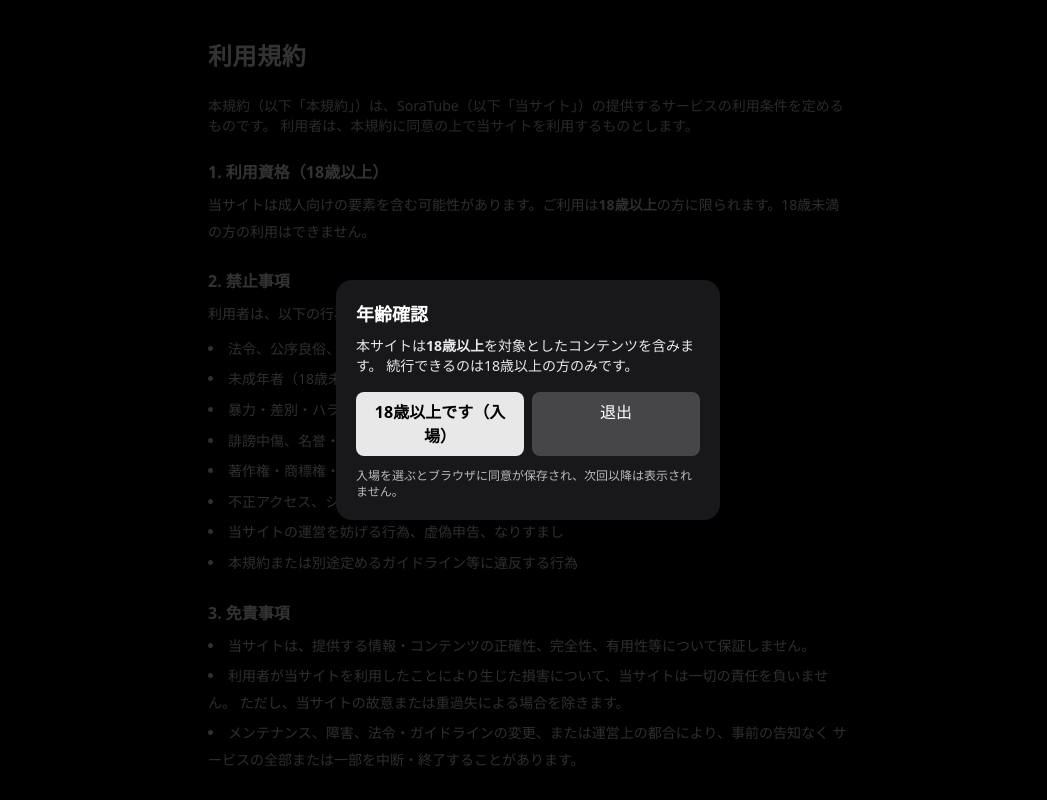
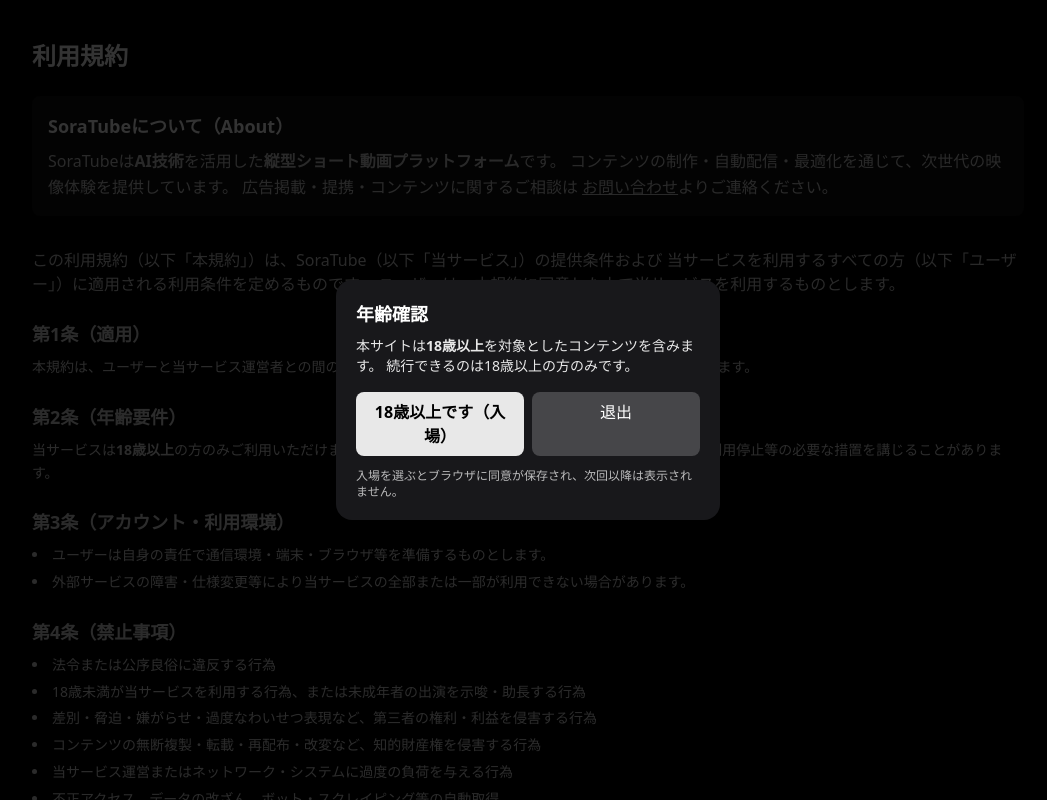
Before and after one commit to inkproduction1400-bot/sora-tube, a Next.js app: page /terms in a window 1280 px wide. Shown: the top 800 px of the page, without its empty margins (112-1159 px from the left). Built offline with nearby package versions, Linux system fonts and the light colour scheme.

Commit message:
chore: header rename to SoraTube + add about copy

```diff
--- a/app/contact/page.tsx
+++ b/app/contact/page.tsx
@@ -23,6 +23,8 @@
         <p className="mb-6 opacity-80">
           お問い合わせは以下のメールアドレスまでご連絡ください。
         </p>
+        <p>広告掲載・提携・掲載リクエスト等についても、以下メール宛にご連絡ください。</p>
+
 
         <div className="rounded-2xl border border-white/10 bg-white/5 p-5">
           <div className="mb-2 text-sm opacity-70">メールアドレス</div>
--- a/app/terms/page.tsx
+++ b/app/terms/page.tsx
@@ -1,106 +1,142 @@
 // app/terms/page.tsx
 export const metadata = {
     title: "利用規約 | SoraTube",
-    description:
-      "SoraTube の利用規約。18歳以上の利用条件、禁止事項、免責、権利侵害の申立窓口、準拠法・管轄について定めます。",
+    description: "SoraTubeの利用規約",
   };
 
   export default function TermsPage() {
     return (
-      <main className="min-h-[100dvh] bg-black text-white">
-        <div className="mx-auto w-full max-w-2xl px-4 py-10">
-          <h1 className="mb-6 text-2xl font-extrabold tracking-wide">利用規約</h1>
+      <main className="mx-auto max-w-5xl px-4 py-10">
+        <h1 className="mb-6 text-2xl font-bold">利用規約</h1>
 
-          <p className="mb-6 text-sm opacity-80">
-            本規約（以下「本規約」）は、SoraTube（以下「当サイト」）の提供するサービスの利用条件を定めるものです。
-            利用者は、本規約に同意の上で当サイトを利用するものとします。
+        {/* About（自己紹介） */}
+        <section className="mb-8 rounded-lg bg-white/5 p-4">
+          <h2 className="mb-2 text-lg font-semibold">SoraTubeについて（About）</h2>
+          <p className="leading-relaxed text-white/80">
+            SoraTubeは<strong>AI技術</strong>を活用した
+            <strong>縦型ショート動画プラットフォーム</strong>です。
+            コンテンツの制作・自動配信・最適化を通じて、次世代の映像体験を提供しています。
+            広告掲載・提携・コンテンツに関するご相談は
+            <a href="/contact" className="underline hover:opacity-80 ml-1">お問い合わせ</a>
+            よりご連絡ください。
+          </p>
+        </section>
+
+        <p className="mb-6 text-white/80">
+          この利用規約（以下「本規約」）は、SoraTube（以下「当サービス」）の提供条件および
+          当サービスを利用するすべての方（以下「ユーザー」）に適用される利用条件を定めるものです。
+          ユーザーは、本規約に同意した上で当サービスを利用するものとします。
         </p>
 
-          <section className="space-y-6 text-sm leading-[1.9]">
-            {/* 1) 18歳以上 */}
+        <section className="space-y-6 text-sm leading-relaxed text-white/85">
           <div>
-              <h2 className="mb-2 text-base font-bold">1. 利用資格（18歳以上）</h2>
-              <p className="opacity-90">
-                当サイトは成人向けの要素を含む可能性があります。ご利用は
-                <strong>18歳以上</strong>
-                の方に限られます。18歳未満の方の利用はできません。
+            <h2 className="mb-2 text-lg font-semibold">第1条（適用）</h2>
+            <p>
+              本規約は、ユーザーと当サービス運営者との間の当サービスの利用に関わる一切の関係に適用されるものとします。
             </p>
           </div>
 
-            {/* 2) 禁止事項 */}
           <div>
-              <h2 className="mb-2 text-base font-bold">2. 禁止事項</h2>
-              <p className="opacity-90">利用者は、以下の行為を行ってはなりません。</p>
-              <ul className="mt-2 list-inside list-disc space-y-1 opacity-90">
-                <li>法令、公序良俗、または第三者の権利・利益を侵害する行為</li>
-                <li>未成年者（18歳未満）に関するコンテンツの投稿・共有・示唆</li>
-                <li>暴力・差別・ハラスメント・嫌がらせ・脅迫等の不適切行為</li>
-                <li>誹謗中傷、名誉・信用を毀損する行為、プライバシー侵害</li>
-                <li>著作権・商標権・肖像権等の知的財産権を侵害する行為</li>
-                <li>不正アクセス、システムへの攻撃、スクレイピング等の技術的妨害</li>
-                <li>当サイトの運営を妨げる行為、虚偽申告、なりすまし</li>
-                <li>本規約または別途定めるガイドライン等に違反する行為</li>
+            <h2 className="mb-2 text-lg font-semibold">第2条（年齢要件）</h2>
+            <p>
+              当サービスは<strong>18歳以上</strong>の方のみご利用いただけます。
+              年齢に関する虚偽申告が判明した場合、当サービスは利用停止等の必要な措置を講じることがあります。
+            </p>
+          </div>
+
+          <div>
+            <h2 className="mb-2 text-lg font-semibold">第3条（アカウント・利用環境）</h2>
+            <ul className="list-inside list-disc space-y-1">
+              <li>ユーザーは自身の責任で通信環境・端末・ブラウザ等を準備するものとします。</li>
+              <li>外部サービスの障害・仕様変更等により当サービスの全部または一部が利用できない場合があります。</li>
             </ul>
           </div>
 
-            {/* 3) 免責 */}
           <div>
-              <h2 className="mb-2 text-base font-bold">3. 免責事項</h2>
-              <ul className="list-inside list-disc space-y-1 opacity-90">
+            <h2 className="mb-2 text-lg font-semibold">第4条（禁止事項）</h2>
+            <ul className="list-inside list-disc space-y-1">
+              <li>法令または公序良俗に違反する行為</li>
+              <li>18歳未満が当サービスを利用する行為、または未成年者の出演を示唆・助長する行為</li>
+              <li>差別・脅迫・嫌がらせ・過度なわいせつ表現など、第三者の権利・利益を侵害する行為</li>
+              <li>コンテンツの無断複製・転載・再配布・改変など、知的財産権を侵害する行為</li>
+              <li>当サービス運営またはネットワーク・システムに過度の負荷を与える行為</li>
+              <li>不正アクセス、データの改ざん、ボット・スクレイピング等の自動取得</li>
+              <li>広告表示の改変、クリックインセンティブ等、広告主の利益を損なう行為</li>
+              <li>その他、運営が不適切と判断する行為</li>
+            </ul>
+          </div>
+
+          <div>
+            <h2 className="mb-2 text-lg font-semibold">第5条（コンテンツの権利）</h2>
+            <p className="mb-2">
+              当サービス内のテキスト・画像・映像・プログラム等（以下「コンテンツ」）に関する著作権その他一切の知的財産権は、
+              当サービスまたは正当な権利者に帰属します。ユーザーは、権利者の許諾なくコンテンツを利用してはなりません。
+            </p>
+            <p>
+              当サービスは、運営上必要な範囲でコンテンツの表示方法・配信方法・最適化を行うことがあります。
+            </p>
+          </div>
+
+          <div>
+            <h2 className="mb-2 text-lg font-semibold">第6条（免責事項）</h2>
+            <ul className="list-inside list-disc space-y-1">
+              <li>当サービスは、コンテンツの完全性・正確性・有用性等について保証しません。</li>
               <li>
-                  当サイトは、提供する情報・コンテンツの正確性、完全性、有用性等について保証しません。
+                外部サービスの障害、通信環境、端末環境、ブラウザ仕様の変更、広告配信ネットワークのポリシー変更等に起因して
+                生じた損害について、当サービスは一切の責任を負いません。
               </li>
               <li>
-                  利用者が当サイトを利用したことにより生じた損害について、当サイトは一切の責任を負いません。
-                  ただし、当サイトの故意または重過失による場合を除きます。
-                </li>
-                <li>
-                  メンテナンス、障害、法令・ガイドラインの変更、または運営上の都合により、事前の告知なく
-                  サービスの全部または一部を中断・終了することがあります。
+                当サービスの提供・中断・終了、機能追加・変更等によりユーザーに生じた損害について、当サービスは一切の責任を負いません。
               </li>
             </ul>
           </div>
 
-            {/* 4) 権利侵害の申立窓口 */}
           <div>
-              <h2 className="mb-2 text-base font-bold">4. 権利侵害の申立窓口</h2>
-              <p className="opacity-90">
-                著作権、肖像権、名誉権、プライバシー等の侵害が疑われる場合は、下記窓口に
-                「該当URL・侵害の内容・権利者情報・連絡先」を明記の上ご連絡ください。
-                確認の上、必要な対応（掲載停止等）を検討します。
+            <h2 className="mb-2 text-lg font-semibold">第7条（権利侵害に関する申告窓口）</h2>
+            <p className="mb-2">
+              著作権その他の権利侵害が疑われるコンテンツを発見した場合は、
+              <a href="/contact" className="underline hover:opacity-80">お問い合わせ</a>
+              より、以下の情報を添えてご連絡ください。
             </p>
-              <p className="mt-2 font-mono">
-                連絡先：{" "}
-                <a
-                  className="underline decoration-white/50 underline-offset-4 hover:opacity-90"
-                  href="mailto:ink.production1400@gmail.com"
-                >
-                  ink.production1400@gmail.com
-                </a>
+            <ul className="list-inside list-disc space-y-1">
+              <li>該当ページのURL、コンテンツの特定情報</li>
+              <li>権利者または代理人の氏名・連絡先</li>
+              <li>侵害の具体的な内容・理由</li>
+              <li>必要に応じて権利保有を示す資料</li>
+            </ul>
+            <p className="mt-2">
+              内容を確認の上、必要な対応（削除・差し替え・非表示等）を検討します。
             </p>
           </div>
 
-            {/* 5) 準拠法・管轄 */}
           <div>
-              <h2 className="mb-2 text-base font-bold">5. 準拠法・合意管轄</h2>
-              <p className="opacity-90">
-                本規約は日本法に準拠します。本規約または当サイトの利用に関して生じた紛争については、
-                当サイト運営者の所在地を管轄する裁判所を第一審の専属的合意管轄裁判所とします。
+            <h2 className="mb-2 text-lg font-semibold">第8条（広告・収益化）</h2>
+            <p>
+              当サービスは、第三者の広告配信ネットワーク（例：ExoClick等）を利用します。
+              広告表示・配信ポリシーは各ネットワークの規約に従い、ユーザーの端末情報やCookieが利用されることがあります。
+              詳細は<a href="/privacy" className="underline hover:opacity-80">プライバシーポリシー</a>をご確認ください。
             </p>
           </div>
 
-            {/* 6) 規約の変更 */}
           <div>
-              <h2 className="mb-2 text-base font-bold">6. 規約の変更</h2>
-              <p className="opacity-90">
-                当サイトは、必要に応じて本規約を変更することがあります。重要な変更を行う場合は、
-                当サイト上で告知します。変更後に当サイトを利用した場合、変更に同意したものとみなします。
+            <h2 className="mb-2 text-lg font-semibold">第9条（準拠法・裁判管轄）</h2>
+            <p>
+              本規約は日本法を準拠法とします。本規約または当サービスに関して紛争が生じた場合、
+              運営者の所在地を管轄する裁判所を第一審の専属的合意管轄とします。
             </p>
           </div>
 
-            <p className="mt-6 text-xs opacity-60">最終更新日：{new Date().toLocaleDateString("ja-JP")}</p>
+          <div>
+            <h2 className="mb-2 text-lg font-semibold">第10条（規約の変更）</h2>
+            <p>
+              当サービスは、必要に応じて本規約を変更することができます。重要な変更がある場合は、当サイト上で告知します。
+            </p>
+          </div>
+
+          <div className="mt-8 text-xs opacity-75">
+            施行日：2025年10月22日
+          </div>
         </section>
-        </div>
       </main>
     );
   }
--- a/components/SiteHeader.tsx
+++ b/components/SiteHeader.tsx
@@ -8,8 +8,8 @@
     <header className="sticky top-0 z-20 mx-auto w-full max-w-md bg-gradient-to-b from-black to-transparent px-3 pt-3 pb-2">
       <div className="flex items-center justify-between">
         <Link href="/" className="text-2xl font-extrabold tracking-tight">
-          <span className="text-white">MISS</span>
-          <span className="text-pink-400">AI</span>
+          <span className="text-white">Sora</span>
+          <span className="text-pink-400">Tube</span>
         </Link>
 
         <div className="flex items-center gap-3 text-sm">
```
Lines whose indentation alone changed are shown as unchanged.
